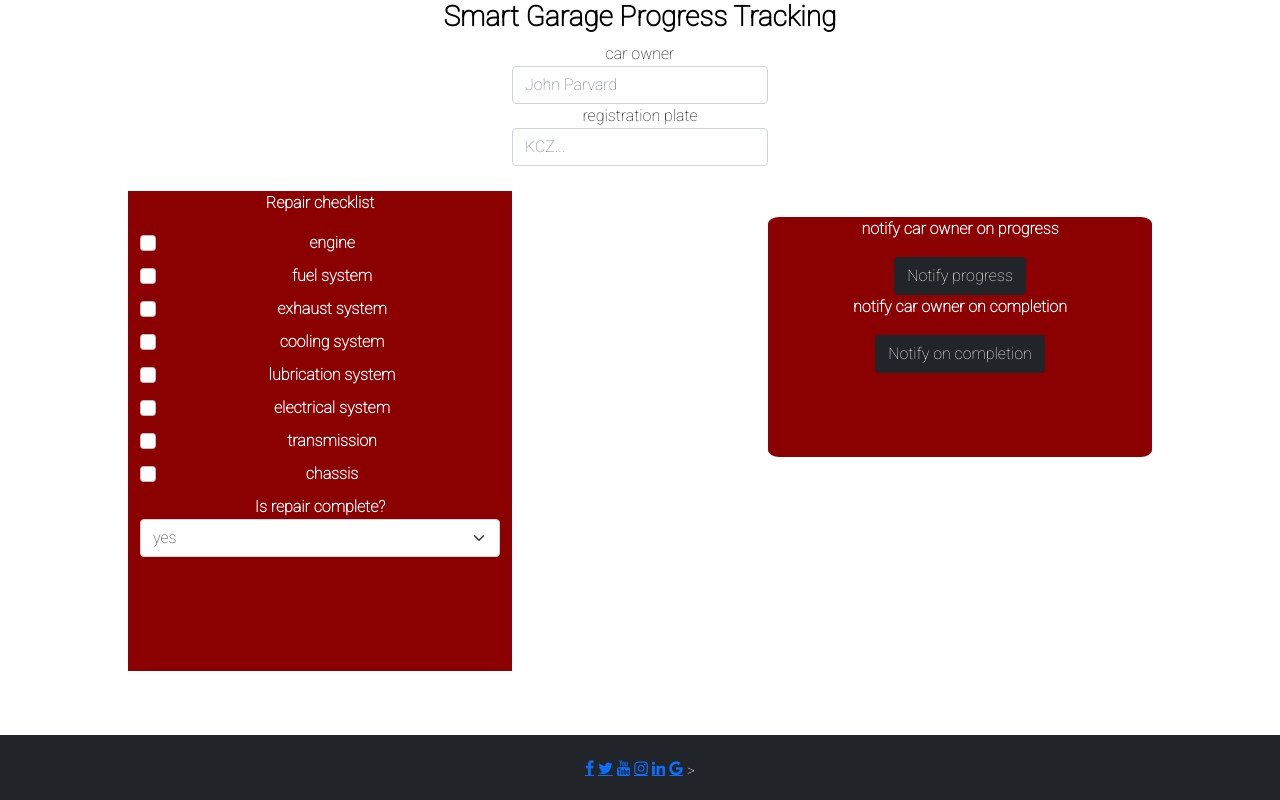
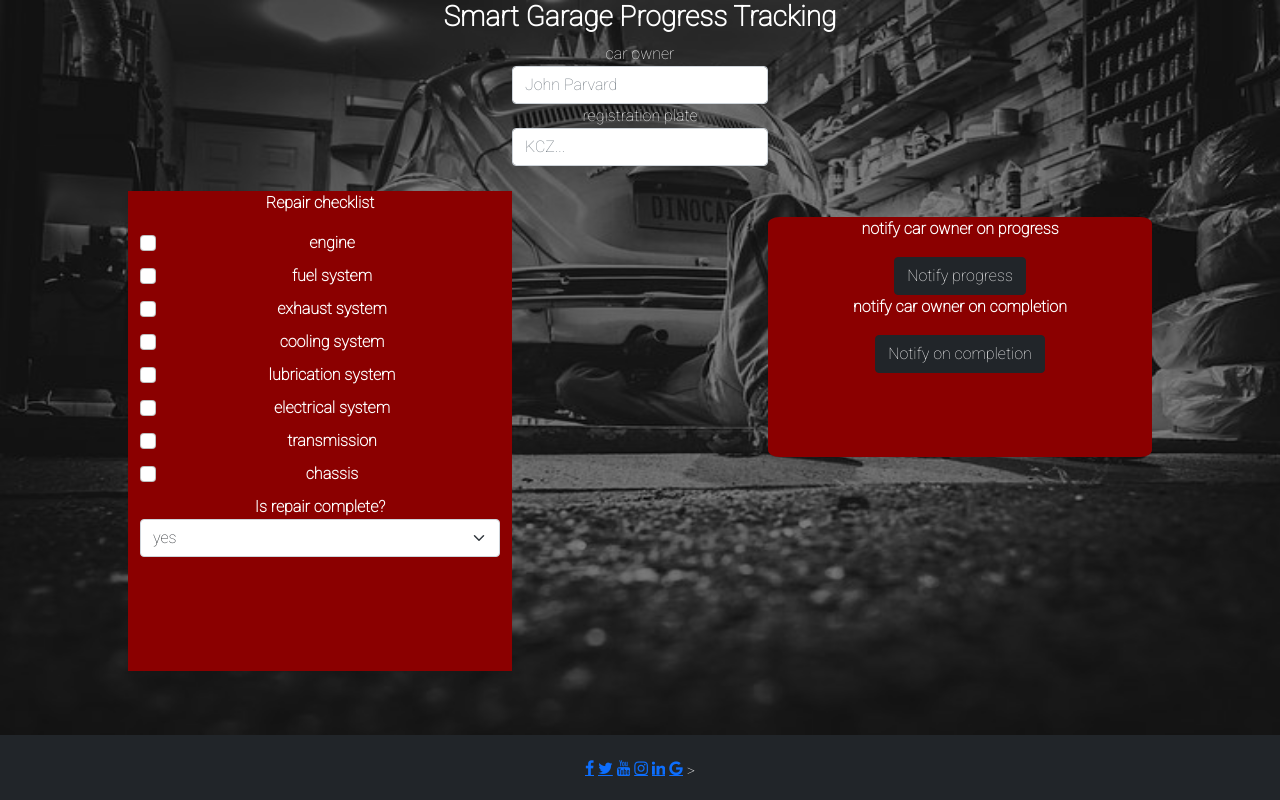
Before and after one commit to Cencious/smart-garage, a plain HTML site: page progress.html in a window 1280 px wide. Shown: the top 800 px of the page. Drawn offline with nearby package versions, Linux system fonts and the light colour scheme.

Commit message:
sets a background image

```diff
--- a/CSS/progress.css
+++ b/CSS/progress.css
@@ -11,7 +11,17 @@ body {
     color: black;
     font-family: 'Roboto', sans-serif;
 }
-
+.myPage {
+    background-image: url(../IMG/Garage_images/garage1.jpg);
+    background-size: 100% 100%;
+}
+.overlay {
+    height: 100%;
+    width: 100%;
+    background-color: rgb(0, 0, 0 , 0.5);
+    background-size: 100% 100%;
+    color: white;
+}
 .card1 {
     position: absolute;
     left: -30%;
@@ -24,6 +34,7 @@ h3 {
     display: flex;
     justify-content: space-around;
     margin-top: 2%;
+    margin-bottom: 5%;
 }
 .block1{
     background-color: darkred;
@@ -61,5 +72,6 @@ h3 {
 
 /* footer styling */
 .footer {
-    margin-top: 5%;
+    margin-top: 0%;
+    background-color: red;
 }
--- a/progress.html
+++ b/progress.html
@@ -11,6 +11,7 @@
       crossorigin="anonymous"
     />
     <link rel="stylesheet" href="./CSS/progress.css">
+    <link rel="stylesheet" href="./CSS/pmedia.css">
     <link rel="stylesheet" href="https://cdnjs.cloudflare.com/ajax/libs/font-awesome/4.7.0/css/font-awesome.css">
 
     <script
@@ -22,7 +23,11 @@
     <title>smart garage</title>
   </head>
   <body>
-      <h3>Smart Garage Progress Tracking</h3>
+
+
+      <div class="myPage">
+        <div class="overlay">
+          <h3>Smart Garage Progress Tracking</h3>
 
       <div class="details">
         car owner
@@ -123,6 +128,8 @@
       <div class="price">
 
       </div>
+        </div>
+      </div>
 
       <!-- Footer -->
 <footer class="bg-dark text-center footer text-white">
```
Also changed, not shown: CSS/pmedia.css (added).
